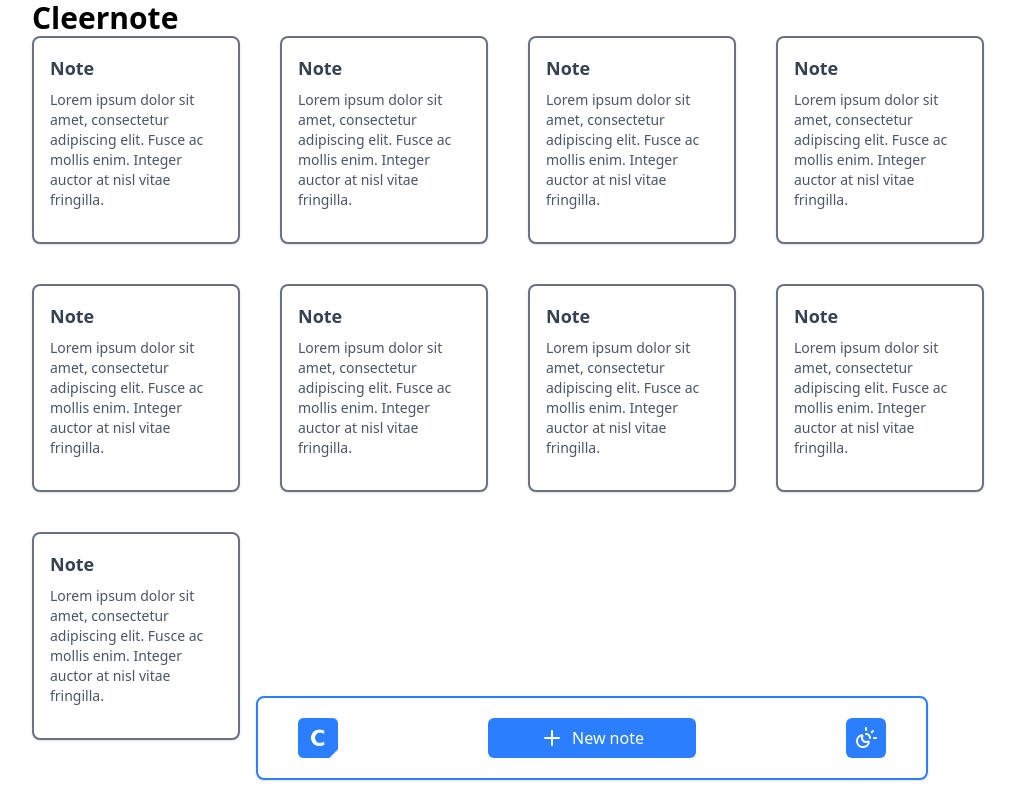
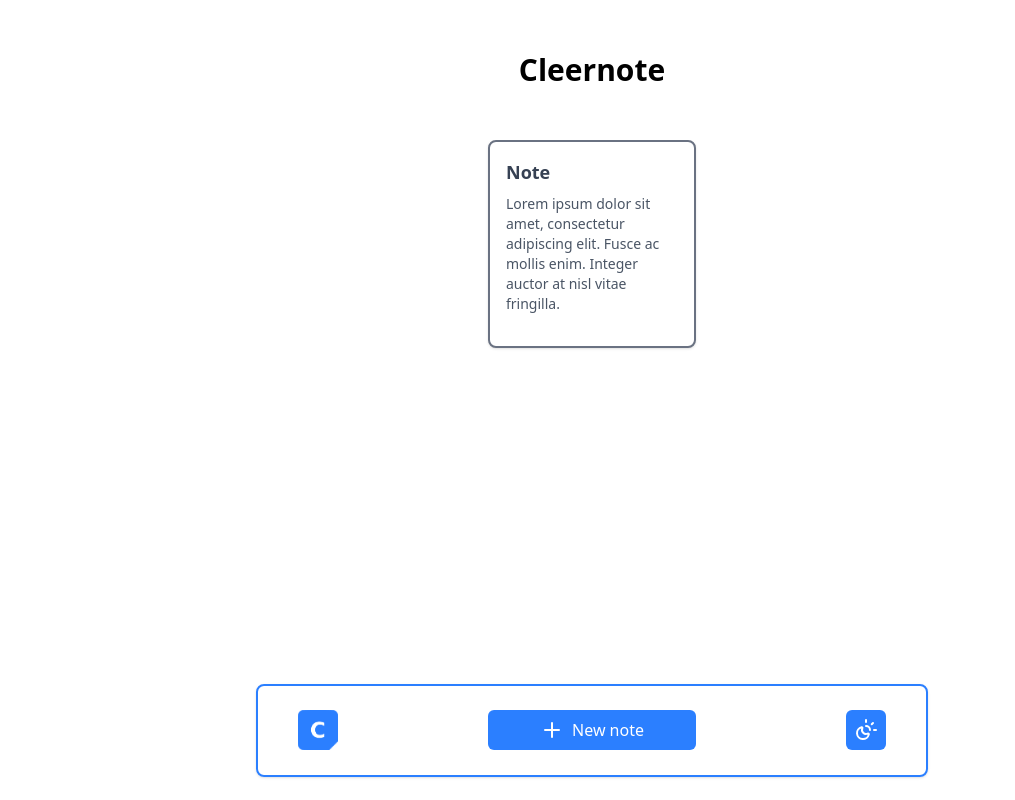
Before and after one commit to rafajdev/Cleernote, a React (Vite) app: page / in a window 1280 px wide. Shown: the whole page, without its empty margins (48-1063 px from the left). Built offline with nearby package versions, Linux system fonts and the light colour scheme.

Commit message:
feat: Altera posicionamento dos filhos da div principal

```diff
--- a/src/pages/NoteList.tsx
+++ b/src/pages/NoteList.tsx
@@ -7,18 +7,10 @@ import { SunMoon } from 'lucide-react';
 export default function NoteList() {
 	return (
 		<div className='flex flex-col w-dvw h-dvh'>
-			<header className='flex items-center h-3/14 px-20'>
+			<header className='flex items-center justify-center h-3/14 px-20'>
 				<h1 className='text-3xl font-semibold'>Cleernote</h1>
 			</header>
-			<main className='flex flex-wrap gap-10 h-8/10 px-20'>
-				<Card />
-				<Card />
-				<Card />
-				<Card />
-				<Card />
-				<Card />
-				<Card />
-				<Card />
+			<main className='flex flex-wrap content-start justify-center gap-10 h-[80vh] overflow-y-auto overflow-x-hidden px-20'>
 				<Card />
 			</main>
 			<footer className='flex justify-center items-center h-3/14 px-20'>
```
